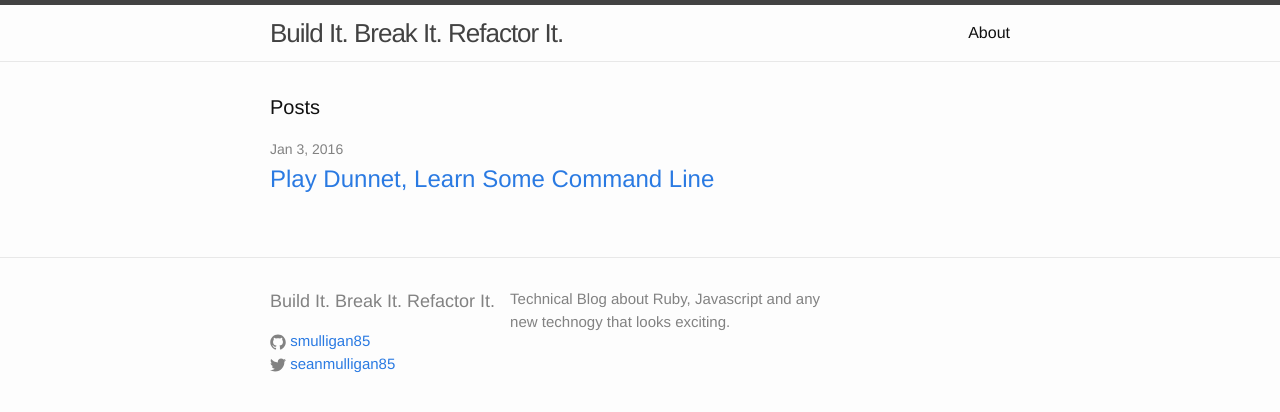
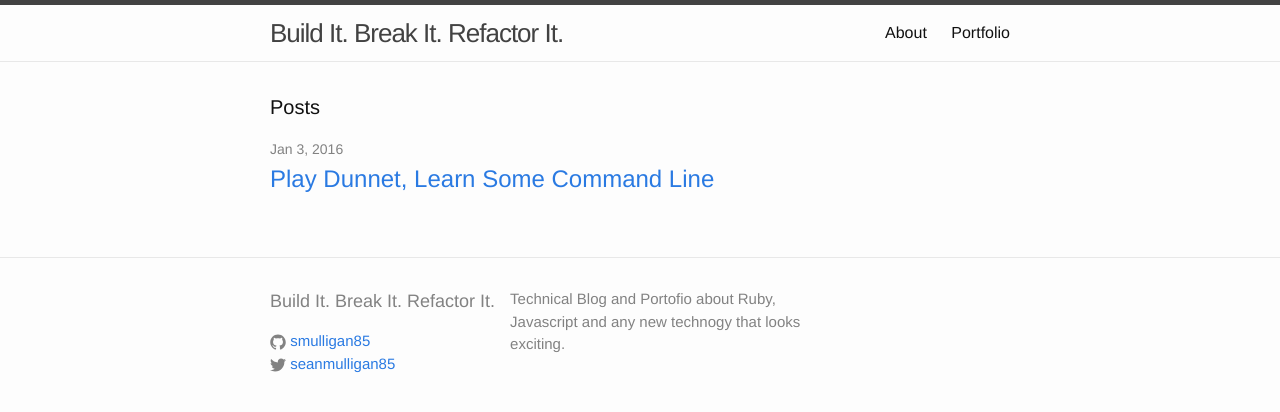
Before and after one commit to Smulligan85/smulligan85.github.io, a Jekyll site: the page built from index.html, in a window 1280 px wide. Shown: the top 412 px of the page. Built offline with Jekyll 4.4.1, drawn with Linux system fonts in a browser that asks for light colours.

Commit message:
Add portfolio page

```diff
--- a/_config.yml
+++ b/_config.yml
@@ -1,7 +1,7 @@
 # Site settings
 title: Build It. Break It. Refactor It.
 description: > # this means to ignore newlines until "baseurl:"
-  Technical Blog about Ruby, Javascript and
+  Technical Blog and Portofio about Ruby, Javascript and
   any new technogy that looks exciting.
 about: > # this means to ignore newlines until "baseurl:"
   Welcome, my name is Sean Mulligan. I'm a Ruby and Javascript developer.
```
Also changed, not shown: portfolio.md (added, +7 -0 lines).
